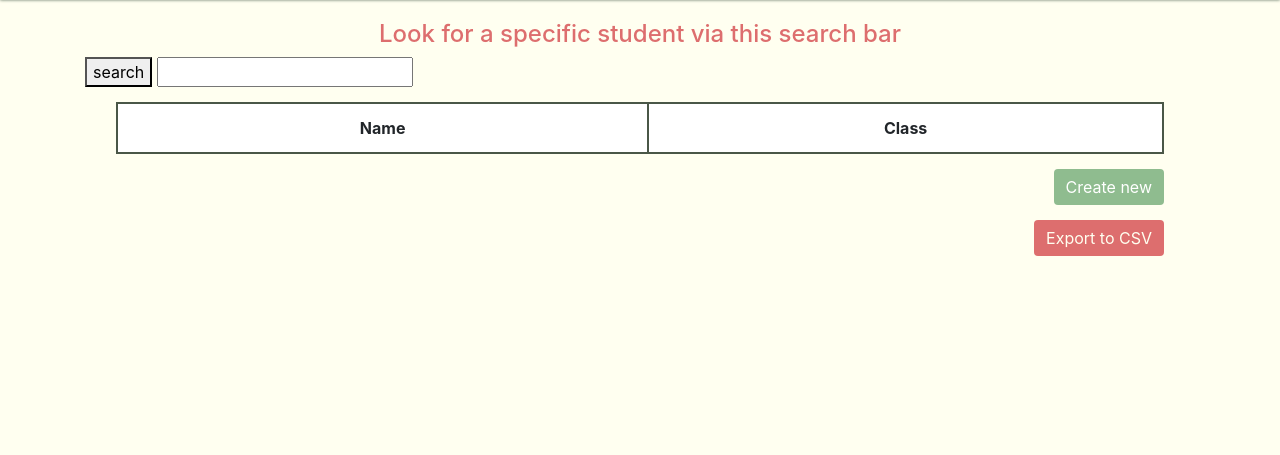
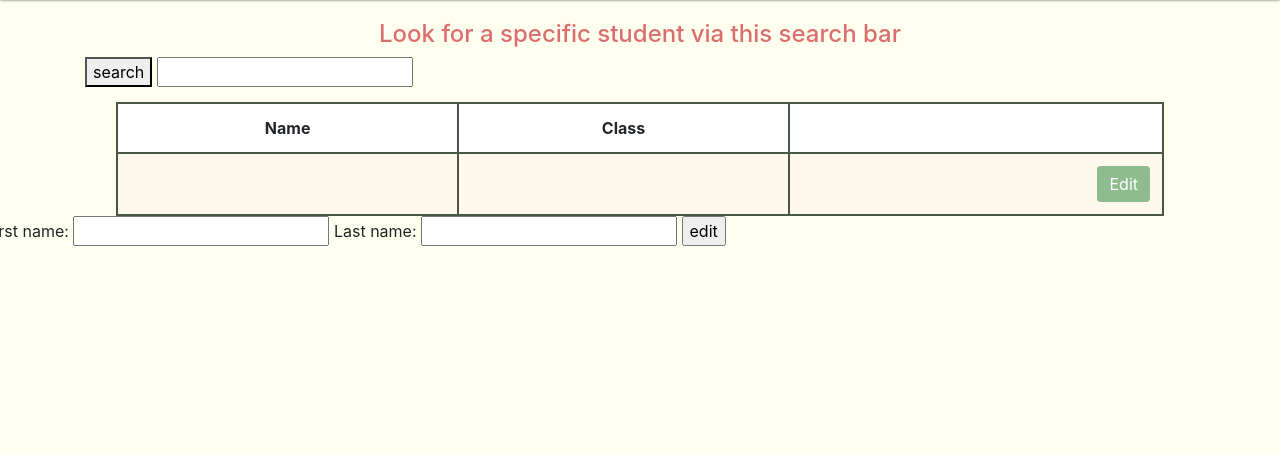
Before and after one commit to viktor-podevyn/ClassSystem, a PHP site: page /View/edit.php?page=student in a window 1280 px wide. Shown: the part 56-511 px from the top of the page. Run offline with PHP 8.4, Linux system fonts and the light colour scheme; data that the repository does not hold is empty.

Commit message:
worked on includes,detailed view student layout,renamed

```diff
--- a/View/class-view.php
+++ /dev/null
@@ -1 +0,0 @@
-<?php
--- a/View/edit.php
+++ b/View/edit.php
@@ -1,3 +1,3 @@
 <?php require 'includes/header.php'?>
-<?php require 'includes/general.php'?>
+<?php require 'includes/editstudent.php' ?>
 <?php require 'includes/footer.php'?>
--- /dev/null
+++ b/View/includes/editstudent.php
@@ -0,0 +1,59 @@
+
+<section class="general-section justify-content-center">
+
+    <!--<h4>Welcome to the general  page </h4>-->
+    <div class="row">
+        <div class="col-xl-12 pa-0">
+            <div class="search-wrap">
+                <div class="container">
+                    <h4>Look for a specific student via this search bar</h4>
+                    <form action="" method="onsubmit" class="search-form">
+                        <button type="submit" value="search" id="searchButton">search</button>
+                        <input type="text" class="search">
+                    </form>
+                </div>
+            </div>
+        </div>
+    </div>
+    <div class="row justify-content-center padding">
+        <div class="table-responsive">
+            <table class="table table-hover" data-toggle="table">
+                <thead>
+                <tr class="justify-content-center">
+                    <th data-sortable="true" scope="col" data-field="Name">Name</th>
+                    <th data-sortable="true" scope="col" data-field="Class">Class</th>
+                </tr>
+                </thead>
+                <tbody>
+                    <tr class="clickable" data-href="#">
+                        <td>
+                            <?php echo $student['name'];?>
+                        </td>
+                        <td>
+                            <?php echo $student['className']; ?>
+                        </td>
+                        <td>
+                            <div class="table-data">
+                                <a href="#" class="btn btn-primary">Edit</a>
+                            </div>
+                        </td>
+                    </tr>
+                </tbody>
+            </table>
+
+            <form method="post" id="create-user">
+
+                <input type="hidden" name="id" value="<?php echo $student['studentID']?>" />
+
+                <label for="firstname">First name:</label>
+                <input type="text" name="firstname" id="firstname" required value="<?php echo htmlspecialchars($student['firstName']) ?>"/>
+
+                <label for="lastname">Last name:</label>
+                <input type="text" name="lastname" id="lastname" required value="<?php echo htmlspecialchars($student['lastName']) ?>"/>
+
+                <input type="submit" value="edit">
+            </form>
+        </div>
+    </div>
+
+</section>
--- a/View/includes/general.php
+++ b/View/includes/generalstudent.php
@@ -26,32 +26,31 @@
                 </thead>
                 <tbody>
                 <?php
-                foreach($students as $student):
-                    var_dump($student);
-                    ?>
+                foreach ($students as $student):?>
                     <tr class="clickable" data-href="#">
                         <td>
-                        <?php echo $student['name'];?>
+                            <a href="View/detail-view.php"><?php echo $student['name'];?></a>
                         </td>
                         <td>
-                        <?php echo $student['className'];?>
+                            <?php echo $student['className']; ?>
                         </td>
                         <td>
                             <div class="table-data">
-                <a href="homepage.php" class="btn btn-primary">Edit</a>
+                                <a href="View/edit.php" class="btn btn-primary">Edit</a>
                                 <form method="post">
-                            <input type="hidden" name="id" value="" />
+                                    <input type="hidden" name="id" value="<?php echo $student['studentID'];?>"/>
                                     <input type="submit" name="delete" value="Delete" class="btn btn-danger">
                                 </form>
                             </div>
                         </td>
                     </tr>
-                <?php endforeach;?>
+                <?php endforeach; ?>
                 </tbody>
             </table>
             <form class="create-form" method="post">
-                <input type="hidden" name="id" value="<?php echo $student['id']?>" />
-                <a href="homepage.php" class="btn btn-primary" type="submit" name="create" value="Create new">Create new</a>
+                <input type="hidden" name="id" value=""/>
+                <a href="homepage.php" class="btn btn-primary" type="submit" name="create" value="<?php echo $student['studentID'];?>">Create
+                    new</a>
             </form>
             <form class="export-form" method="post">
                 <input class="btn export-button" type="submit" name="export" value="Export to CSV">
--- a/View/student-view.php
+++ b/View/student-view.php
@@ -1,3 +1,3 @@
 <?php require 'includes/header.php'?>
-<?php require 'includes/general.php'?>
+<?php require 'includes/generalstudent.php' ?>
 <?php require 'includes/footer.php'?>
--- a/View/teacher-view.php
+++ /dev/null
@@ -1 +0,0 @@
-<?php
```
Also changed, not shown: View/includes/detail.php (+11 -5 lines). Lines whose indentation alone changed are shown as unchanged.
